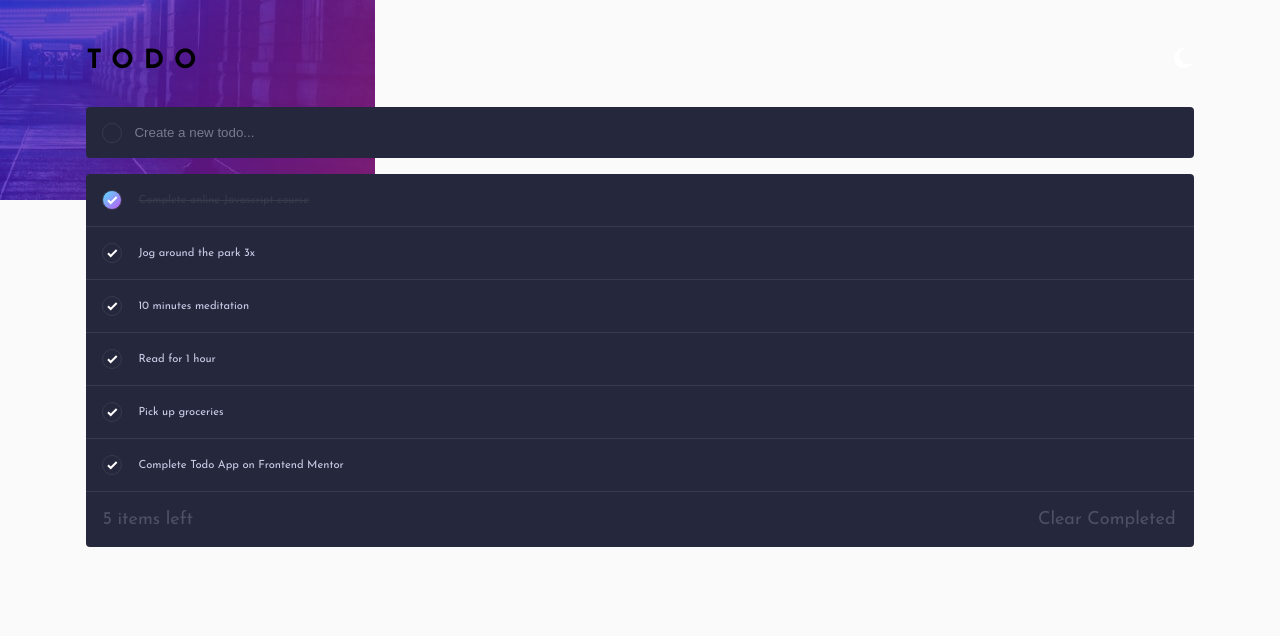
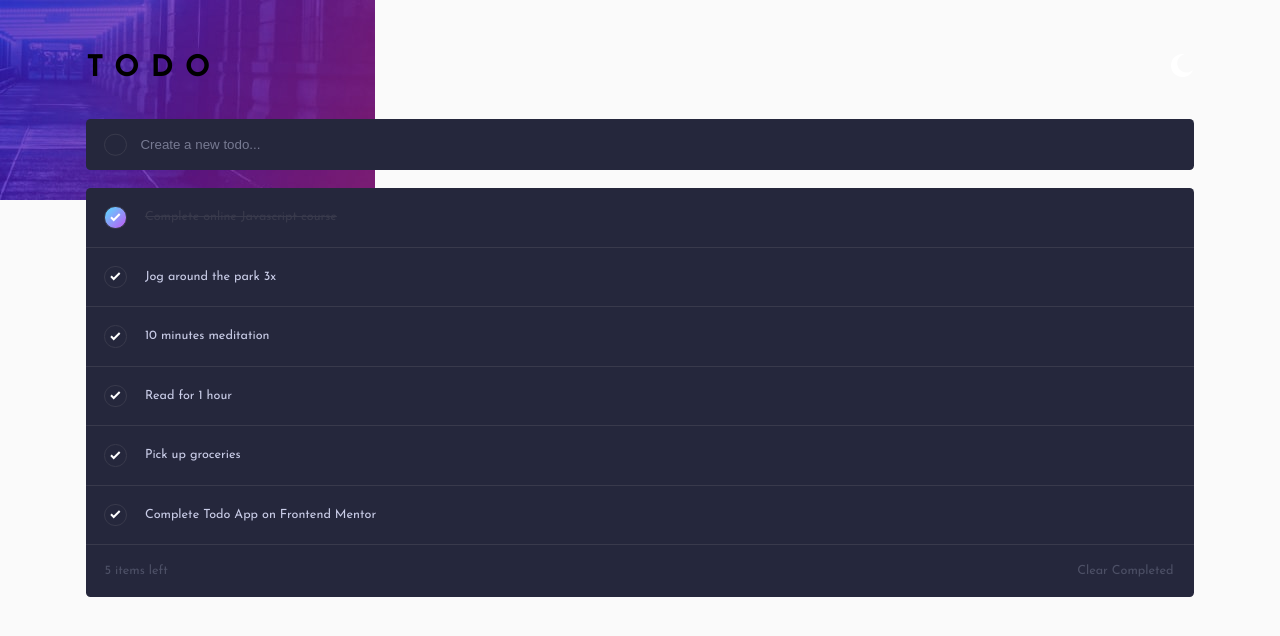
Before and after one commit to erelropeta/fem-todo-app-main, a React (Vite) app: page / in a window 1280 px wide. Shown: the top 636 px of the page. Built offline with nearby package versions, Linux system fonts and the light colour scheme.

Commit message:
style: change the font-size of `body`

```diff
--- a/src/index.css
+++ b/src/index.css
@@ -30,12 +30,13 @@
   --clr-dt-grayish-blue-800: hsl(237, 14%, 26%);
   --clr-dt-text: var(-clr-dt-grayish-blue-600);
   color-scheme: light dark;
+  font-size: 18px;
 }
 
 body {
   color: var(--clr-dt-text);
   font-family: 'Josefin Sans', sans-serif;
-  font-size: 18px;
+  font-size: 0.7rem;
   font-weight: 400;
   background: var(--clr-dt-dark-blue-500)
     url('./assets/images/bg-mobile-dark.jpg') no-repeat;
```
